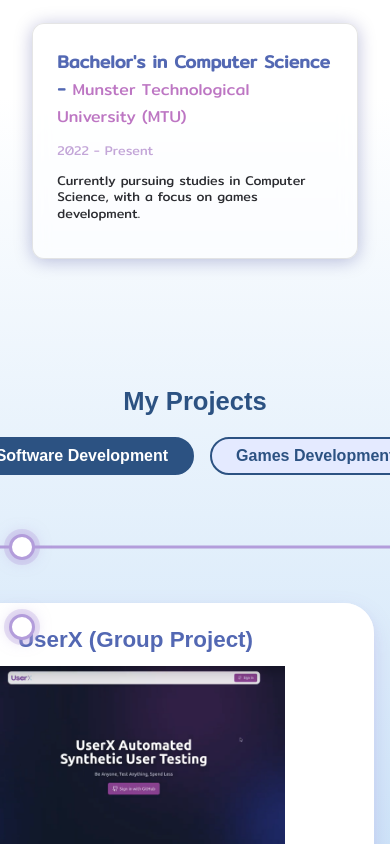
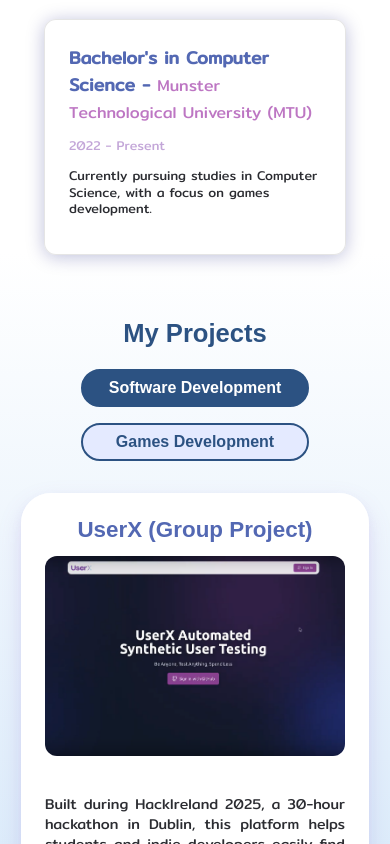
Before and after one commit to Yunnna005/Portfolio, a React (Vite) app: page / in a window 390 px wide. Shown: the part 1156-2000 px from the top of the page. Built offline with nearby package versions, Linux system fonts and the light colour scheme; a web font is replaced by a local one.

Commit message:
Update CSS for projects section and layout adjustments

```diff
--- a/src/App.css
+++ b/src/App.css
@@ -666,4 +666,29 @@ html,body {
     font-size: 0.9rem;
   }
 
+  .projects-section {
+    margin-top: 4rem !important;
+  }
+  .filter-buttons {
+    flex-direction: column;
+    margin:0 auto;
+    width: 40%;
+  }
+  .timeline-line {
+    display: none;
+  }
+  .project-wrapper {
+   margin: 0 7rem;
+  }
+  .project-card {
+    width: 100% !important;
+  }
+  .third-project-overlay {
+    margin: 0 7rem;
+    width: 65% !important;
+  }
+  .contact-container {
+    flex-direction: column;
+    width: 70%;
+  }
 }
```
